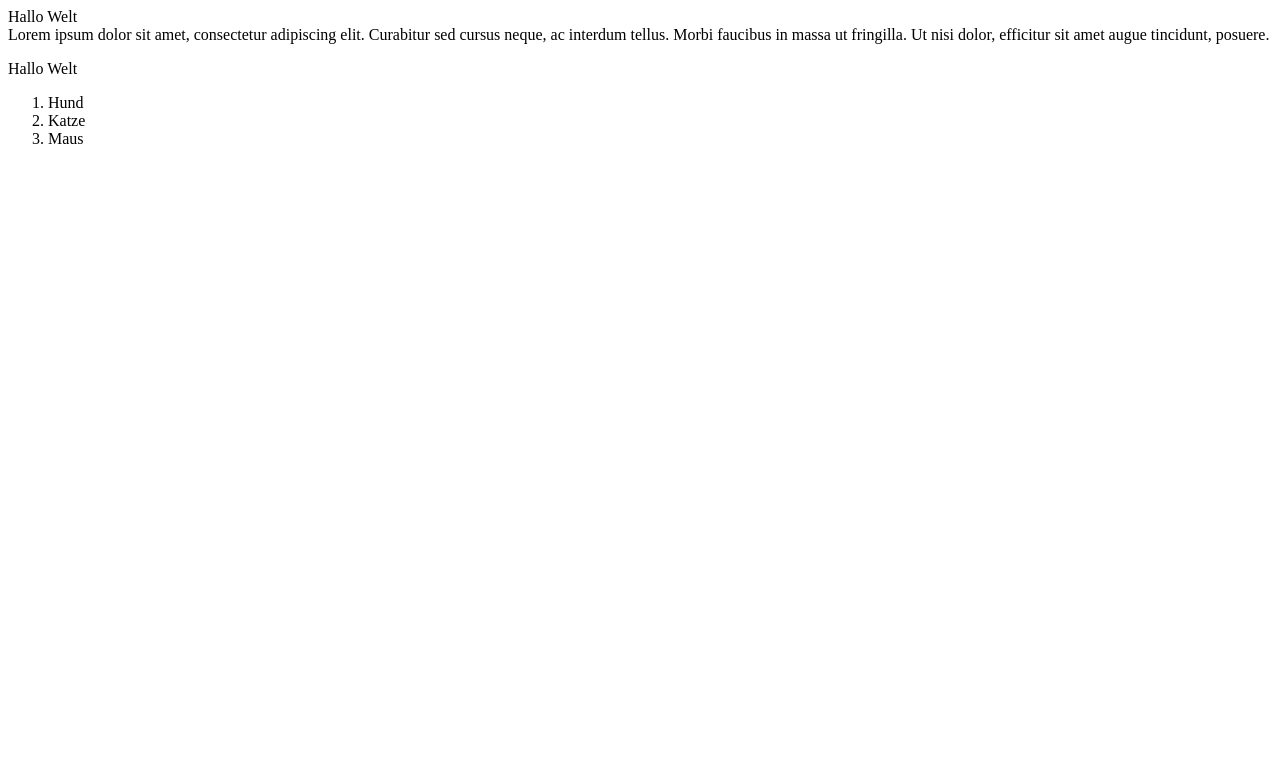
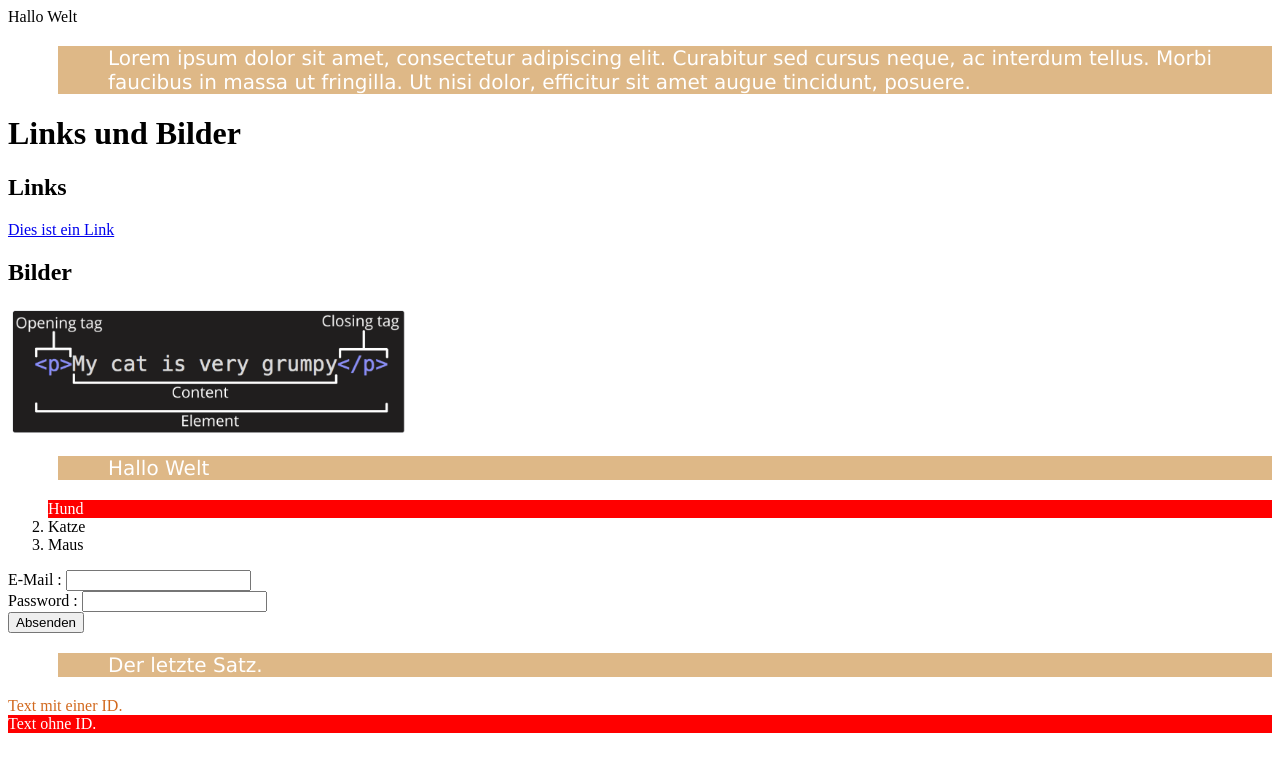
Before and after one commit to Prof-Greipl/Pluto26Web, a plain HTML site: page HTML_CSS_JS/index1.html in a window 1280 px wide. Drawn offline with Linux system fonts and the light colour scheme.

Commit message:
T2 (21.10.2025)

```diff
--- a/HTML_CSS_JS/index1.html
+++ b/HTML_CSS_JS/index1.html
@@ -1,18 +1,44 @@
 <html>
   <head>
+    <link href="styles.css" rel="stylesheet">
     <title>Meine erste Webseite</title>
   </head>
   <body>
     Hallo Welt </br>
+
+    <p>
     Lorem ipsum dolor sit amet, consectetur adipiscing elit.
     Curabitur sed cursus neque, ac interdum tellus. Morbi faucibus in massa ut fringilla. Ut nisi dolor, efficitur sit amet augue tincidunt, posuere.
+    </p>
 
+    <h1>Links und Bilder</h1>
+    <h2>Links</h2>
+    <div> <!-- Mein erster Kommentar -->
+       <a href="https://www.haw-landshut.de">Dies ist ein Link</a>
+       </br>
 
+       <h2>Bilder</h2>
+       <img src="res/bild.png" width="400px">
+    </div>
     <p>Hallo Welt</p>
     <ol>
-        <li>Hund</li>
+        <li class="white-red">Hund</li>
         <li>Katze</li>
         <li>Maus</li>
     </ol>
+    E-Mail : <input type="text">
+    </br>
+    Password : <input type="password">
+    </br>
+    <button>Absenden</button>
+    <p>Der letzte Satz.</p>
+    <div id="my-id">
+      Text mit einer ID.
+    </div>
+
+    <div class="white-red">
+      Text ohne ID.
+    </div>
+
   </body>
 </html>
--- /dev/null
+++ b/HTML_CSS_JS/styles.css
@@ -0,0 +1,18 @@
+p
+{
+   color:white;
+   background-color:  burlywood;
+   font-size:20px;
+   font-family:'verdana';
+   padding-left:50px;
+   margin-left:50px;
+}
+
+#my-id{
+    color:chocolate;
+}
+
+.white-red{
+    color:white;
+    background-color:red;
+}
```
Also changed, not shown: HTML_CSS_JS/res/bild.png (added), 1 other file.
